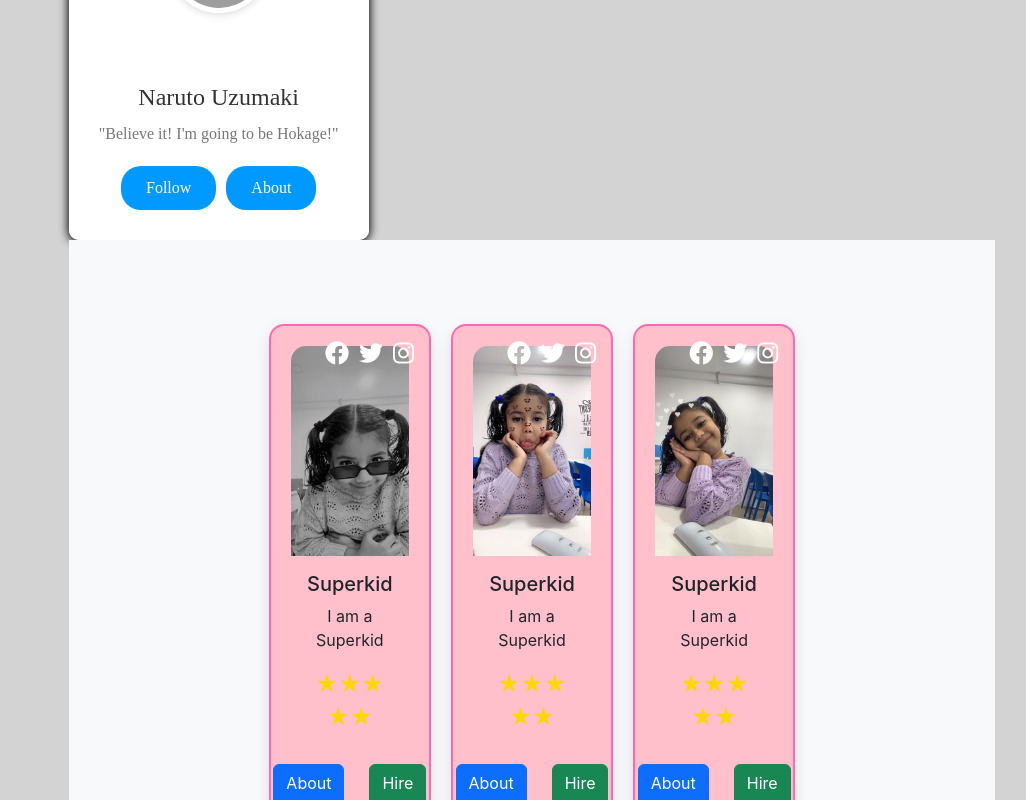
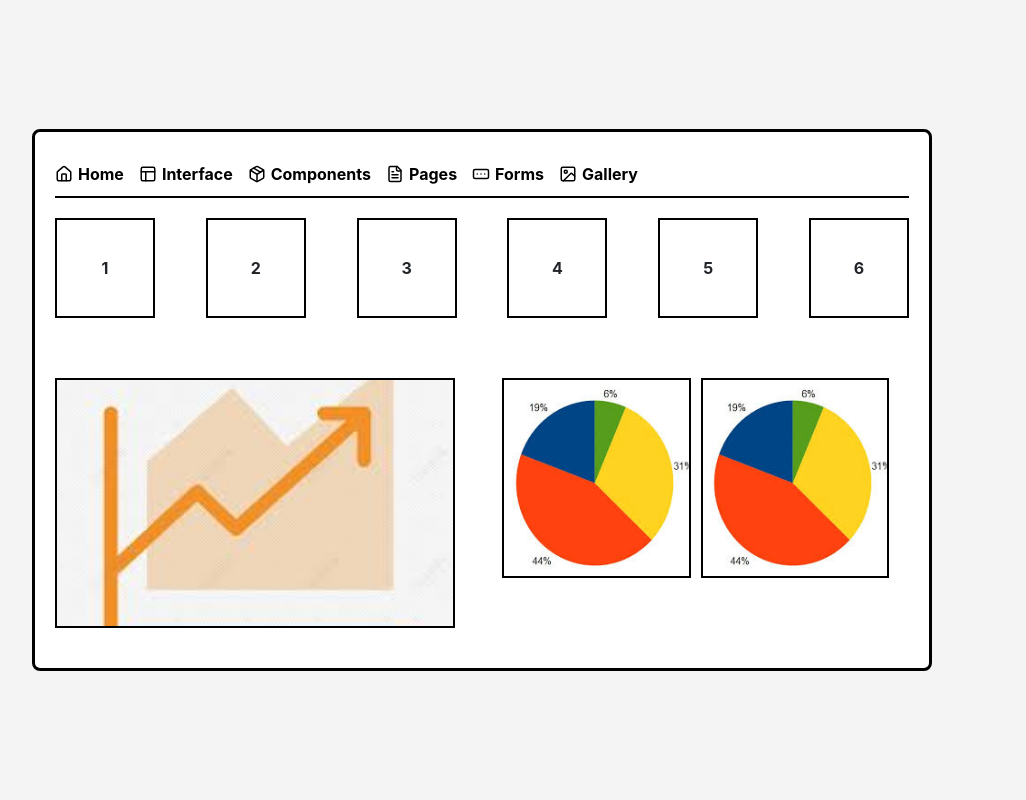
Before and after one commit to siva563/b6-react-project, a React (Create React App) app in the folder codebegunb6/: page / in a window 1280 px wide. Shown: the top 800 px of the page, without its empty margins (108-1134 px from the left). Built offline with nearby package versions, Linux system fonts and the light colour scheme; grey boxes are pictures that could not be loaded; the HTML template or start-up script is replaced by a standard one.

Commit message:
Task given on thursday evening it had been done the layouts ...

```diff
--- a/codebegunb6/src/App.js
+++ b/codebegunb6/src/App.js
@@ -1,5 +1,5 @@
 // import './App.css';
-import Card from './Components/Card';
+// import Card from './Components/Card';
 // import Sharuk1 from './Sharuk1';
 // import Sathvika from './Sathvika';
 // import Chandu from './Chandu';
@@ -17,8 +17,8 @@ import Card from './Components/Card';
 // import Chandu_form from "./Chandu_form";
 //import Chandu_form from "./Chandu_form";
 import React from "react";
-import Designtask from "./Basha";
-
+// import Designtask from "./Basha";
+import Graph from "./Graph";
 
 function App() {
   return (
@@ -37,11 +37,11 @@ function App() {
 
       <Checkbox />
       <Chandu_form />  */}
-       <Card />
-
+       {/* <Card />  */}
+       <Graph/>
       {/* <Checkbox />  */}
       {/* <Chandu_form /> */}
-      <Designtask/>
+      {/* <Designtask/> */}
 
     </div>
   );
--- /dev/null
+++ b/codebegunb6/src/Graph.css
@@ -0,0 +1,115 @@
+body {
+    margin: 0;
+    padding: 0;
+    display: flex;
+    justify-content: center;
+    align-items: center;
+    height: 100vh;
+    background-color: #f4f4f4;
+}
+
+.outer-container {
+    width: 90%;
+    max-width: 1000px;
+    background-color: white;
+    border: 3px solid black;
+    border-radius: 8px;
+    padding: 20px;
+    display: flex;
+    flex-direction: column;
+    align-items: center;
+}
+
+/* Navbar */
+.navbar {
+    width: 100%;
+    background-color: white;
+    border-bottom: 2px solid black;
+    padding: 10px 0;
+}
+
+.nav-container {
+    display: flex;
+    justify-content: space-between;
+    align-items: center;
+    width: 100%;
+    max-width: 900px;
+}
+
+/* Navigation Links */
+.nav-links {
+    display: flex;
+    gap: 15px;
+    justify-content: flex-end;
+    flex-wrap: nowrap; /* Prevents wrapping */
+}
+
+.nav-links a {
+    text-decoration: none;
+    color: black;
+    font-weight: bold;
+    display: flex;
+    align-items: center;
+    gap: 5px;
+    white-space: nowrap;
+}
+
+/* Box Section (First row of 6 boxes - fixed in one row) */
+.box-container {
+    display: flex;
+    justify-content: space-between;
+    gap: 10px;
+    width: 100%;
+    padding: 20px 0;
+    flex-wrap: nowrap; /* Prevents boxes from wrapping */
+}
+
+/* Individual Box */
+.box {
+    width: 100px;
+    height: 100px;
+    border: 2px solid black;
+    display: flex;
+    align-items: center;
+    justify-content: center;
+    font-weight: bold;
+    background-color: white;
+}
+
+/* Box Section (Second row with two large boxes below 1-3 and 4-6) */
+.big-box {
+    width: 400px; /* Makes it larger than the small boxes */
+    height: 250px;
+    border: 2px solid black;
+    display: flex;
+    align-items: center;
+    justify-content: center;
+    font-weight: bold;
+    background-color: lightgray;
+    margin-top: 20px;
+}
+
+/* Box 8: Split into two equal parts */
+.big-box-container {
+    display: flex;
+    width: 50%;
+    gap: 10px;
+    padding: 20px;
+}
+
+.small-box {
+    width: 380px; /* Each small box takes up half the space of Box 8 */
+    height: 200px;
+    border: 2px solid black;
+    display: flex;
+    align-items: center;
+    justify-content: center;
+    font-weight: bold;
+    background-color: lightblue;
+}
+/* Image Styling */
+.box-image {
+    width: 100%;   /* Makes the image take up the full width of the box */
+    height: 100%;  /* Makes the image take up the full height of the box */
+    object-fit: cover;  /* Ensures the image maintains aspect ratio without distortion */
+}
--- /dev/null
+++ b/codebegunb6/src/Graph.js
@@ -0,0 +1,54 @@
+import React from "react";
+import './Graph.css';
+import { Home, Layout, Package, FileText, FormInput, Image } from "lucide-react";
+
+const Graph = () => {
+  return (
+    <div className="outer-container">
+      {/* Navigation Bar */}
+      <nav className="navbar">
+        <div className="nav-container">
+          {/* Navigation Links */}
+          <div className="nav-links">
+            <a href="/home"><Home size={18} /> Home</a>
+            <a href="/interface"><Layout size={18} /> Interface</a>
+            <a href="/components"><Package size={18} /> Components</a>
+            <a href="/pages"><FileText size={18} /> Pages</a>
+            <a href="/forms"><FormInput size={18} /> Forms</a>
+            <a href="/gallery"><Image size={18} /> Gallery</a>
+          </div>
+        </div>
+      </nav>
+
+      {/* Box Section (First row of 6 boxes) */}
+      <div className="box-container">
+        <div className="box">1</div>
+        <div className="box">2</div>
+        <div className="box">3</div>
+        <div className="box">4</div>
+        <div className="box">5</div>
+        <div className="box">6</div>
+      </div>
+
+      {/* Box Section (Second row with two large boxes below 1-3 and 4-6) */}
+      <div className="box-container">
+        {/* Box 7 with an image */}
+        <div className="big-box">
+          <img src="Graph.jpg" alt="Box 7" className="box-image" />
+        </div>
+
+        {/* Box 8 is now divided into two equal parts */}
+        <div className="big-box-container">
+          <div className="small-box">
+            <img src="Piechart.jpg" alt="Box 8.1" className="box-image" />
+          </div>
+          <div className="small-box">
+            <img src="Piechart.jpg" alt="Box 8.2" className="box-image" />
+          </div>
+        </div>
+      </div>
+    </div>
+  );
+};
+
+export default Graph;
```
Also changed, not shown: codebegunb6/public/Graph.jpg (added), codebegunb6/public/Piechart.jpg (added).
